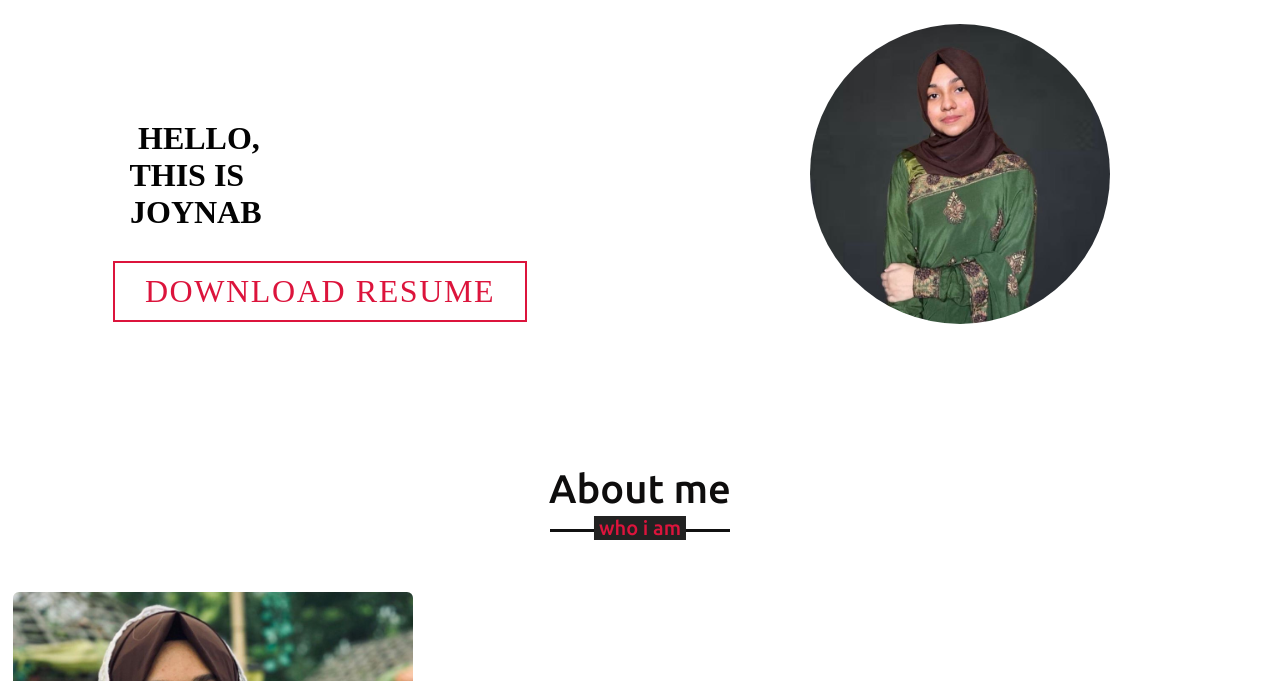
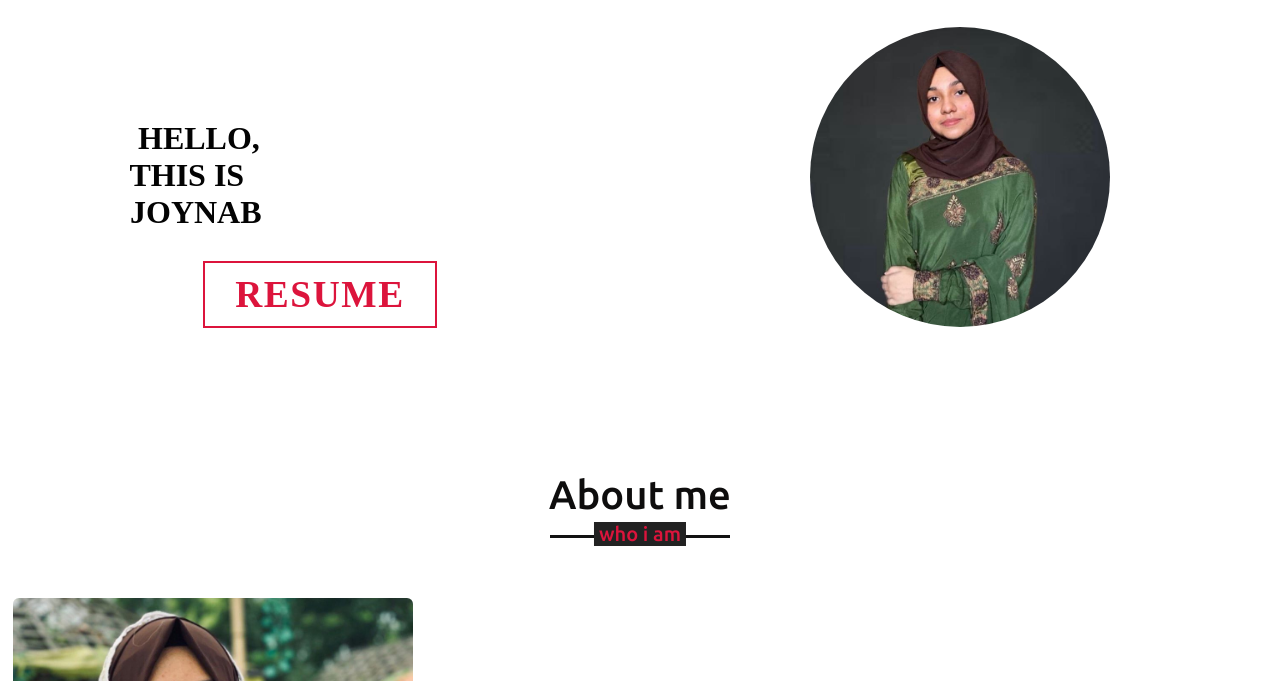
Before and after one commit to zainab-io/new, a plain HTML site: page index.html in a window 1280 px wide. Shown: the part 114-795 px from the top of the page. Drawn offline with Linux system fonts and the light colour scheme.

Commit message:
Update index.html

```diff
--- a/index.html
+++ b/index.html
@@ -63,7 +63,7 @@
                      <h1>&nbsp;&nbsp;&nbsp;&nbsp;&nbsp;&nbsp; &nbsp;&nbsp;&nbsp;  Hello, <span></span></h1>
                      <h1>&nbsp;&nbsp;&nbsp;&nbsp;&nbsp;&nbsp;&nbsp;&nbsp;&nbsp;   This is <span></span></h1>
                      <h1><b>&nbsp;&nbsp;&nbsp;&nbsp;&nbsp;&nbsp;&nbsp;&nbsp;&nbsp;  Joynab</b> <span></span></h1>
-                     <a href="resume.pdf" type="button" class="cta">Download Resume</a>
+                     <a href="resume.pdf" type="button" class="cta"><h3>Resume</h3></a>
                      <br>
                      <br>
                      <br>
```
